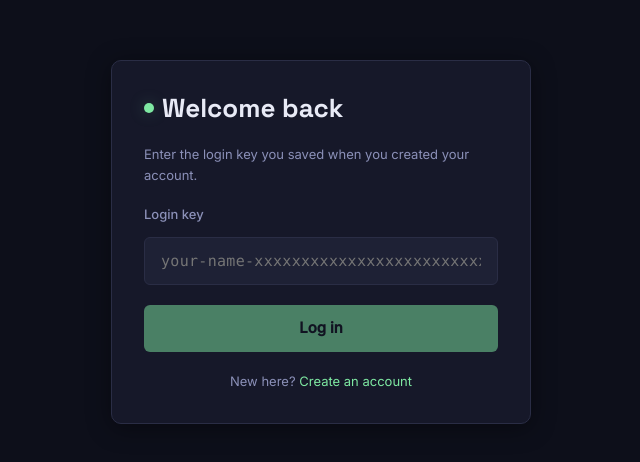
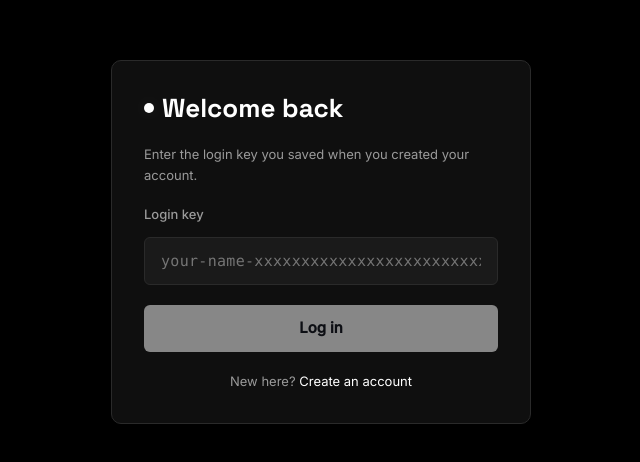
Before and after one commit to samitochi04/hipocampus, a React (Vite) app in the folder hipocampus-client/: page /login in a window 1280 px wide. Shown: the part 158-620 px from the top of the page, without its empty margins (319-959 px from the left). Built offline with nearby package versions, Linux system fonts and the light colour scheme; no server answers.

Commit message:
Interface theme updated

```diff
--- a/hipocampus-client/src/index.css
+++ b/hipocampus-client/src/index.css
@@ -1,48 +1,65 @@
 /*
   src/index.css
 
-  Global stylesheet imported once in main.jsx.
+  Global stylesheet — imported once in main.jsx.
 
-  Used by: main.jsx (single import, applies globally).
+  1. CSS custom properties  — token values from theme.js as CSS variables
+  2. CSS reset              — minimal, non-opinionated
+  3. Base typography        — body / heading defaults
+  4. Scrollbar styling      — matches the black palette
+  5. Focus visible          — keyboard-nav ring uses accent (white)
+  6. Reduced motion         — collapses animations for accessibility
+  7. Shared utility classes — auth-layout, auth-card, mono, etc.
+  8. Markdown rendering     — styles for react-markdown output in chat bubbles
+
+  Used by: main.jsx (single import).
 */
 
 /* ── 1. CSS Custom Properties ───────────────────────────────────────────── */
 :root {
-  /* Palette */
-  --color-bg-base:          #0D0F1A;
-  --color-bg-surface:       #161829;
-  --color-bg-input:         #1E2135;
-  --color-border:           #2A2D45;
-  --color-border-hover:     #3D4166;
-  --color-text-primary:     #E8EAF6;
-  --color-text-secondary:   #8B90B8;
-  --color-text-placeholder: #5A5F80;
-  --color-accent:           #7EE8A2;
-  --color-accent-hover:     #5EC988;
-  --color-accent-subtle:    rgba(126, 232, 162, 0.08);
-  --color-bubble-user:      #1E2135;
-  --color-bubble-ai:        #252840;
-  --color-error:            #F87171;
-  --color-warning:          #FBBF24;
-  --color-success:          #34D399;
+  /* Palette — pure black / pure white */
+  --color-bg-base:            #000000;
+  --color-bg-surface:         #0F0F0F;
+  --color-bg-input:           #1A1A1A;
+  --color-border:             #2A2A2A;
+  --color-border-hover:       #3D3D3D;
+  --color-text-primary:       #FFFFFF;
+  --color-text-secondary:     #9A9A9A;
+  --color-text-placeholder:   #555555;
+
+  /* Accent — white (replaces phosphor-green) */
+  --color-accent:             #FFFFFF;
+  --color-accent-hover:       #DDDDDD;
+  --color-accent-subtle:      rgba(255, 255, 255, 0.06);
+
+  /* Chat bubbles */
+  --color-bubble-user:        #FFFFFF;  /* white ground for user messages  */
+  --color-bubble-user-text:   #000000;  /* black text on white bubble      */
+  --color-bubble-ai:          #141414;  /* dark charcoal for AI responses  */
+
+  /* Semantic colours — only hues allowed in the palette */
+  --color-error:              #F87171;
+  --color-warning:            #FBBF24;
+  --color-success:            #34D399;
 
   /* Typography */
   --font-display: 'Space Grotesk', sans-serif;
   --font-body:    'Inter', sans-serif;
+  --font-mono:    'Fira Code', 'Cascadia Code', 'Consolas', monospace;
   --fw-regular:   400;
   --fw-medium:    500;
   --fw-bold:      700;
 
   /* Font sizes */
-  --fs-xs:   0.6875rem;
-  --fs-sm:   0.8125rem;
-  --fs-base: 0.9375rem;
-  --fs-md:   1.0625rem;
-  --fs-lg:   1.25rem;
-  --fs-xl:   1.625rem;
-  --fs-2xl:  2.25rem;
+  --fs-xs:   0.6875rem;   /* 11px */
+  --fs-sm:   0.8125rem;   /* 13px */
+  --fs-base: 0.9375rem;   /* 15px */
+  --fs-md:   1.0625rem;   /* 17px */
+  --fs-lg:   1.25rem;     /* 20px */
+  --fs-xl:   1.625rem;    /* 26px */
+  --fs-2xl:  2.25rem;     /* 36px */
 
-  /* Spacing */
+  /* Spacing (8-point grid) */
   --sp-1:  0.25rem;
   --sp-2:  0.5rem;
   --sp-3:  0.75rem;
@@ -60,9 +77,9 @@
   --radius-lg: 999px;
 
   /* Shadows */
-  --shadow-card:       0 4px 24px rgba(0, 0, 0, 0.4);
-  --shadow-popover:    0 8px 40px rgba(0, 0, 0, 0.6);
-  --shadow-accent-glow: 0 0 16px rgba(126, 232, 162, 0.25);
+  --shadow-card:        0 4px 24px rgba(0, 0, 0, 0.8);
+  --shadow-popover:     0 8px 40px rgba(0, 0, 0, 0.9);
+  --shadow-accent-glow: 0 0 16px rgba(255, 255, 255, 0.10);
 
   /* Transitions */
   --transition-fast:   120ms ease;
@@ -70,8 +87,8 @@
   --transition-smooth: 300ms cubic-bezier(0.4, 0, 0.2, 1);
 
   /* Layout */
-  --chat-max-width:   760px;
-  --header-height:    56px;
+  --chat-max-width:    760px;
+  --header-height:     56px;
   --input-area-height: 80px;
 }
 
@@ -85,35 +102,26 @@
 }
 
 html {
-  /* Prevent layout shift caused by scrollbar appearing / disappearing */
   overflow-y: scroll;
-  /* Smooth anchor scrolling */
   scroll-behavior: smooth;
 }
 
-img,
-svg,
-video {
+img, svg, video {
   display: block;
   max-width: 100%;
 }
 
-input,
-button,
-textarea,
-select {
+input, button, textarea, select {
   font: inherit;
 }
 
-/* Remove default list decoration — components add their own */
-ul,
-ol {
+ul, ol {
   list-style: none;
 }
 
 /* ── 3. Base typography ─────────────────────────────────────────────────── */
 html {
-  font-size: 16px; /* 1rem baseline */
+  font-size: 16px;
 }
 
 body {
@@ -145,10 +153,7 @@ a:hover {
 }
 
 /* ── 4. Scrollbar styling ───────────────────────────────────────────────── */
-::-webkit-scrollbar {
-  width: 6px;
-  height: 6px;
-}
+::-webkit-scrollbar { width: 6px; height: 6px; }
 
 ::-webkit-scrollbar-track {
   background: var(--color-bg-base);
@@ -163,21 +168,23 @@ a:hover {
   background: var(--color-border-hover);
 }
 
-/* Firefox */
 * {
   scrollbar-width: thin;
   scrollbar-color: var(--color-border) var(--color-bg-base);
 }
 
-/* ── 5. Reduced motion ──────────────────────────────────────────────────── */
-/*
-  Respect the user's OS-level "reduce motion" preference.
-  All animations and transitions collapse to instant.
-*/
+/* ── 5. Focus visible ───────────────────────────────────────────────────── */
+:focus { outline: none; }
+
+:focus-visible {
+  outline: 1px solid var(--color-accent);
+  outline-offset: 2px;
+  border-radius: var(--radius-sm);
+}
+
+/* ── 6. Reduced motion ──────────────────────────────────────────────────── */
 @media (prefers-reduced-motion: reduce) {
-  *,
-  *::before,
-  *::after {
+  *, *::before, *::after {
     animation-duration: 0.01ms !important;
     animation-iteration-count: 1 !important;
     transition-duration: 0.01ms !important;
@@ -185,29 +192,7 @@ a:hover {
   }
 }
 
-/* ── 6. Focus visible ───────────────────────────────────────────────────── */
-/*
-  Remove the default browser outline but restore a custom one for
-  keyboard navigation. This satisfies WCAG 2.1 focus-visible criterion.
-*/
-:focus {
-  outline: none;
-}
-
-:focus-visible {
-  outline: 2px solid var(--color-accent);
-  outline-offset: 2px;
-  border-radius: var(--radius-sm);
-}
-
 /* ── 7. Shared utility classes ──────────────────────────────────────────── */
-/*
-  Only classes used in three or more components are defined here.
-  Component-specific styles use inline style objects to co-locate
-  styling with the component.
-*/
-
-/* Visually hidden but accessible to screen readers */
 .sr-only {
   position: absolute;
   width: 1px;
@@ -220,20 +205,20 @@ a:hover {
   border-width: 0;
 }
 
-/* Full-height flex column — used by page-level layout wrappers */
 .page-layout {
   display: flex;
   flex-direction: column;
   min-height: 100vh;
 }
 
-/* Centered single-column card layout — used by auth pages */
+/* Auth pages — centred card on black */
 .auth-layout {
   display: flex;
   align-items: center;
   justify-content: center;
   min-height: 100vh;
   padding: var(--sp-4);
+  background: var(--color-bg-base);
 }
 
 .auth-card {
@@ -246,9 +231,150 @@ a:hover {
   box-shadow: var(--shadow-card);
 }
 
-/* Monospace — used for the login key display and code snippets */
 .mono {
-  font-family: 'Fira Code', 'Cascadia Code', 'Consolas', monospace;
+  font-family: var(--font-mono);
   font-size: var(--fs-sm);
   letter-spacing: 0.02em;
 }
+
+/* ── 8. Markdown rendering ──────────────────────────────────────────────── */
+/*
+  Styles for react-markdown output rendered inside AI chat bubbles.
+  Scoped to .md-body so they never bleed outside message content.
+  All font sizes are relative to the bubble's inherited font size.
+*/
+.md-body { line-height: 1.7; }
+
+/* Headings */
+.md-body h1,
+.md-body h2,
+.md-body h3,
+.md-body h4 {
+  font-family: var(--font-display);
+  font-weight: var(--fw-bold);
+  margin: 1em 0 0.4em;
+  line-height: 1.3;
+  color: inherit;
+}
+.md-body h1 { font-size: 1.25em; }
+.md-body h2 { font-size: 1.1em; }
+.md-body h3 { font-size: 1em; }
+.md-body h4 { font-size: 0.95em; }
+
+/* Paragraphs */
+.md-body p { margin: 0.6em 0; }
+.md-body p:first-child { margin-top: 0; }
+.md-body p:last-child  { margin-bottom: 0; }
+
+/* Lists */
+.md-body ul,
+.md-body ol {
+  padding-left: 1.4em;
+  margin: 0.5em 0;
+  list-style: revert;
+}
+.md-body li { margin: 0.25em 0; }
+.md-body li > ul,
+.md-body li > ol { margin: 0.2em 0; }
+
+/* Inline code */
+.md-body code:not(pre > code) {
+  font-family: var(--font-mono);
+  font-size: 0.88em;
+  background: rgba(255, 255, 255, 0.10);
+  border: 1px solid rgba(255, 255, 255, 0.12);
+  border-radius: 4px;
+  padding: 0.1em 0.4em;
+  word-break: break-word;
+}
+
+/* Code blocks — syntax highlighter handles bg/colour;
+   we only control the wrapper geometry */
+.md-body pre {
+  margin: 0.75em 0;
+  border-radius: var(--radius-sm);
+  overflow: hidden;
+  border: 1px solid var(--color-border);
+}
+
+.md-body pre > code {
+  font-family: var(--font-mono);
+  font-size: 0.85em;
+  display: block;
+  overflow-x: auto;
+  padding: var(--sp-4) !important;
+}
+
+/* Blockquote */
+.md-body blockquote {
+  border-left: 3px solid var(--color-border-hover);
+  padding-left: var(--sp-4);
+  margin: 0.6em 0;
+  color: var(--color-text-secondary);
+  font-style: italic;
+}
+
+/* Horizontal rule */
+.md-body hr {
+  border: none;
+  border-top: 1px solid var(--color-border);
+  margin: 1em 0;
+}
+
+/* Tables */
+.md-body table {
+  width: 100%;
+  border-collapse: collapse;
+  margin: 0.75em 0;
+  font-size: 0.9em;
+  overflow-x: auto;
+  display: block;
+}
+
+.md-body th,
+.md-body td {
+  border: 1px solid var(--color-border);
+  padding: var(--sp-2) var(--sp-3);
+  text-align: left;
+}
+
+.md-body th {
+  background: var(--color-bg-input);
+  font-weight: var(--fw-bold);
+  color: var(--color-text-primary);
+}
+
+.md-body td {
+  color: var(--color-text-secondary);
+}
+
+.md-body tr:nth-child(even) td {
+  background: rgba(255, 255, 255, 0.02);
+}
+
+/* Links inside markdown */
+.md-body a {
+  color: var(--color-accent);
+  text-decoration: underline;
+  text-underline-offset: 2px;
+}
+
+.md-body a:hover {
+  color: var(--color-accent-hover);
+}
+
+/* Strong / emphasis */
+.md-body strong { font-weight: var(--fw-bold); color: inherit; }
+.md-body em     { font-style: italic; color: inherit; }
+
+/* ── 9. Mobile baseline ─────────────────────────────────────────────────── */
+/* Prevents inputs from auto-zooming on iOS (requires font-size ≥ 16px) */
+@media (max-width: 768px) {
+  input, textarea, select {
+    font-size: 16px !important;
+  }
+
+  .auth-card {
+    padding: var(--sp-6);
+  }
+}
--- a/hipocampus-client/src/styles/theme.js
+++ b/hipocampus-client/src/styles/theme.js
@@ -2,16 +2,20 @@
  * src/styles/theme.js
  *
  * Single source of truth for every visual decision in the app.
- * Import individual tokens in components rather than hardcoding values.
- * All CSS custom properties in index.css are derived from this file,
- * keeping JS animations and CSS in sync without duplication.
+ * All CSS custom properties in index.css are derived from this file.
  *
  * Design rationale:
- *   Hipocampus is a memory system — the palette leans into deep indigo
- *   (neural, nocturnal, focused) contrasted with a phosphor-green accent
- *   (#7EE8A2) that suggests live electrical activity. The signature element
- *   is the accent: one pure pop of bioluminescent green on a near-black
- *   surface, used sparingly so it always reads as "signal, not noise."
+ *   The palette mirrors the Hipocampus logo — pure black ground, pure white
+ *   signal. No tint, no hue, no colour noise. Every element earns its place
+ *   through contrast alone.
+ *
+ *   The one deliberate tension: user message bubbles are WHITE on the black
+ *   canvas, while AI responses sit in dark charcoal. The human writes in
+ *   light; the machine answers from the dark. This mirrors the hippocampal
+ *   metaphor — memory retrieved from depth, user intent always foregrounded.
+ *
+ *   Semantic colours (error, warning, success) are the only hues allowed.
+ *   They read as system signals, never decoration.
  *
  * Used by: every component that needs a design value,
  *          index.css (CSS custom property declarations).
@@ -22,48 +26,56 @@
 // ---------------------------------------------------------------------------
 
 export const colors = {
-  /** Page background — deep navy-black, not pure #000 to avoid harsh contrast */
-  bgBase: "#0D0F1A",
+  /** Page background — pure black, matching the logo ground */
+  bgBase: "#000000",
 
-  /** Card / panel surface — one step lighter than bgBase */
-  bgSurface: "#161829",
+  /** Card / panel surface — barely lifted off pure black */
+  bgSurface: "#0F0F0F",
 
   /** Input fields and subtle inset areas */
-  bgInput: "#1E2135",
+  bgInput: "#1A1A1A",
 
   /** Hairline borders and dividers */
-  border: "#2A2D45",
+  border: "#2A2A2A",
 
   /** Muted border for hover states */
-  borderHover: "#3D4166",
+  borderHover: "#3D3D3D",
 
-  /** Primary body text — near-white with a faint cool tint */
-  textPrimary: "#E8EAF6",
+  /** Primary body text — pure white */
+  textPrimary: "#FFFFFF",
 
-  /** Secondary / supporting text — dimmed but still readable */
-  textSecondary: "#8B90B8",
+  /** Secondary / supporting text */
+  textSecondary: "#9A9A9A",
 
   /** Placeholder text inside inputs */
-  textPlaceholder: "#5A5F80",
+  textPlaceholder: "#555555",
 
   /**
-   * Phosphor-green accent — the signature element.
-   * Use only for: primary CTAs, active states, the logo glyph,
-   * and the send button. Never for decorative purposes.
+   * White accent — the signature element.
+   * Replaces phosphor-green. Used for: primary CTAs, active states,
+   * focus rings, the send button, key badges.
+   * Never decorative — only for actionable or active elements.
    */
-  accent: "#7EE8A2",
+  accent: "#FFFFFF",
 
-  /** Darker tint of accent for hover states on accent-coloured elements */
-  accentHover: "#5EC988",
+  /** Slightly dimmed accent for hover states on accent-coloured elements */
+  accentHover: "#DDDDDD",
 
-  /** Faint accent fill for selected/active backgrounds (low opacity) */
-  accentSubtle: "rgba(126, 232, 162, 0.08)",
+  /** Faint white fill for selected / active backgrounds */
+  accentSubtle: "rgba(255, 255, 255, 0.06)",
 
-  /** User message bubble background in the chat window */
-  bubbleUser: "#1E2135",
+  /**
+   * User message bubble — WHITE.
+   * The human's words appear on a white ground; text must be black.
+   * See --color-bubble-user-text below.
+   */
+  bubbleUser: "#FFFFFF",
 
-  /** AI message bubble background — slightly lighter to differentiate */
-  bubbleAI: "#252840",
+  /** Text colour on user bubble (white bg → black text) */
+  bubbleUserText: "#000000",
+
+  /** AI message bubble — dark charcoal, distinct from pure black base */
+  bubbleAI: "#141414",
 
   /** Error / danger states */
   error: "#F87171",
@@ -80,19 +92,9 @@ export const colors = {
 // ---------------------------------------------------------------------------
 
 export const fonts = {
-  /**
-   * Display face — used for headings, the logo wordmark, and the login key.
-   * Space Grotesk's slight irregularity prevents the cold sterility common
-   * in tech products while remaining rigorously geometric.
-   */
   display: "'Space Grotesk', sans-serif",
-
-  /**
-   * Body / UI face — used for everything else: labels, body copy,
-   * chat messages, form inputs, nav items.
-   * Inter is optimised for on-screen readability at small sizes.
-   */
   body: "'Inter', sans-serif",
+  mono: "'Fira Code', 'Cascadia Code', 'Consolas', monospace",
 };
 
 export const fontWeights = {
@@ -102,44 +104,30 @@ export const fontWeights = {
 };
 
 export const fontSizes = {
-  /** 11px — timestamps, fine print */
-  xs: "0.6875rem",
-  /** 13px — secondary labels, captions */
-  sm: "0.8125rem",
-  /** 15px — primary body text, chat messages */
-  base: "0.9375rem",
-  /** 17px — slightly emphasised body */
-  md: "1.0625rem",
-  /** 20px — section headings */
-  lg: "1.25rem",
-  /** 26px — page headings */
-  xl: "1.625rem",
-  /** 36px — hero / display text */
-  "2xl": "2.25rem",
-};
-
-export const lineHeights = {
-  tight: "1.2",
-  normal: "1.5",
-  relaxed: "1.7",
+  xs:   "0.6875rem",  // 11px
+  sm:   "0.8125rem",  // 13px
+  base: "0.9375rem",  // 15px
+  md:   "1.0625rem",  // 17px
+  lg:   "1.25rem",    // 20px
+  xl:   "1.625rem",   // 26px
+  "2xl":"2.25rem",    // 36px
 };
 
 // ---------------------------------------------------------------------------
-// Spacing (4px base grid)
+// Spacing (8-point grid)
 // ---------------------------------------------------------------------------
 
 export const spacing = {
-  "0": "0",
-  "1": "0.25rem",  /*  4px */
-  "2": "0.5rem",   /*  8px */
-  "3": "0.75rem",  /* 12px */
-  "4": "1rem",     /* 16px */
-  "5": "1.25rem",  /* 20px */
-  "6": "1.5rem",   /* 24px */
-  "8": "2rem",     /* 32px */
-  "10": "2.5rem",  /* 40px */
-  "12": "3rem",    /* 48px */
-  "16": "4rem",    /* 64px */
+  1:  "0.25rem",
+  2:  "0.5rem",
+  3:  "0.75rem",
+  4:  "1rem",
+  5:  "1.25rem",
+  6:  "1.5rem",
+  8:  "2rem",
+  10: "2.5rem",
+  12: "3rem",
+  16: "4rem",
 };
 
 // ---------------------------------------------------------------------------
@@ -147,13 +135,8 @@ export const spacing = {
 // ---------------------------------------------------------------------------
 
 export const radius = {
-  /** Sharp — used for code blocks and the login key display */
-  none: "0",
-  /** Subtle rounding — inputs, cards */
   sm: "6px",
-  /** Default — most buttons and panels */
   md: "10px",
-  /** Pill — tags, small badges */
   lg: "999px",
 };
 
@@ -162,47 +145,28 @@ export const radius = {
 // ---------------------------------------------------------------------------
 
 export const shadows = {
-  /** Subtle lift for cards and modals */
-  card: "0 4px 24px rgba(0, 0, 0, 0.4)",
-  /** Stronger lift for dropdowns / popovers */
-  popover: "0 8px 40px rgba(0, 0, 0, 0.6)",
-  /** Accent glow — used on the send button and active accent elements */
-  accentGlow: "0 0 16px rgba(126, 232, 162, 0.25)",
+  card:       "0 4px 24px rgba(0, 0, 0, 0.8)",
+  popover:    "0 8px 40px rgba(0, 0, 0, 0.9)",
+  // Subtle white glow — used on focused inputs and active send button.
+  accentGlow: "0 0 16px rgba(255, 255, 255, 0.10)",
 };
 
 // ---------------------------------------------------------------------------
-// Transitions
+// Motion
 // ---------------------------------------------------------------------------
 
 export const transitions = {
-  /** Fast — hover colour changes, button states */
-  fast: "120ms ease",
-  /** Default — most UI transitions */
-  base: "200ms ease",
-  /** Smooth — panel slides, modal entries */
+  fast:   "120ms ease",
+  base:   "200ms ease",
   smooth: "300ms cubic-bezier(0.4, 0, 0.2, 1)",
 };
 
 // ---------------------------------------------------------------------------
-// Breakpoints (used in media queries)
-// ---------------------------------------------------------------------------
-
-export const breakpoints = {
-  /** Mobile-first: styles above this are "tablet and up" */
-  md: "768px",
-  /** Desktop */
-  lg: "1280px",
-};
-
-// ---------------------------------------------------------------------------
-// Layout constants
+// Layout
 // ---------------------------------------------------------------------------
 
 export const layout = {
-  /** Maximum width of the chat column */
-  chatMaxWidth: "760px",
-  /** Height of the top navigation bar */
-  headerHeight: "56px",
-  /** Height of the chat input area at the bottom */
-  inputAreaHeight: "80px",
+  chatMaxWidth:   "760px",
+  headerHeight:   "56px",
+  inputAreaHeight:"80px",
 };
```
